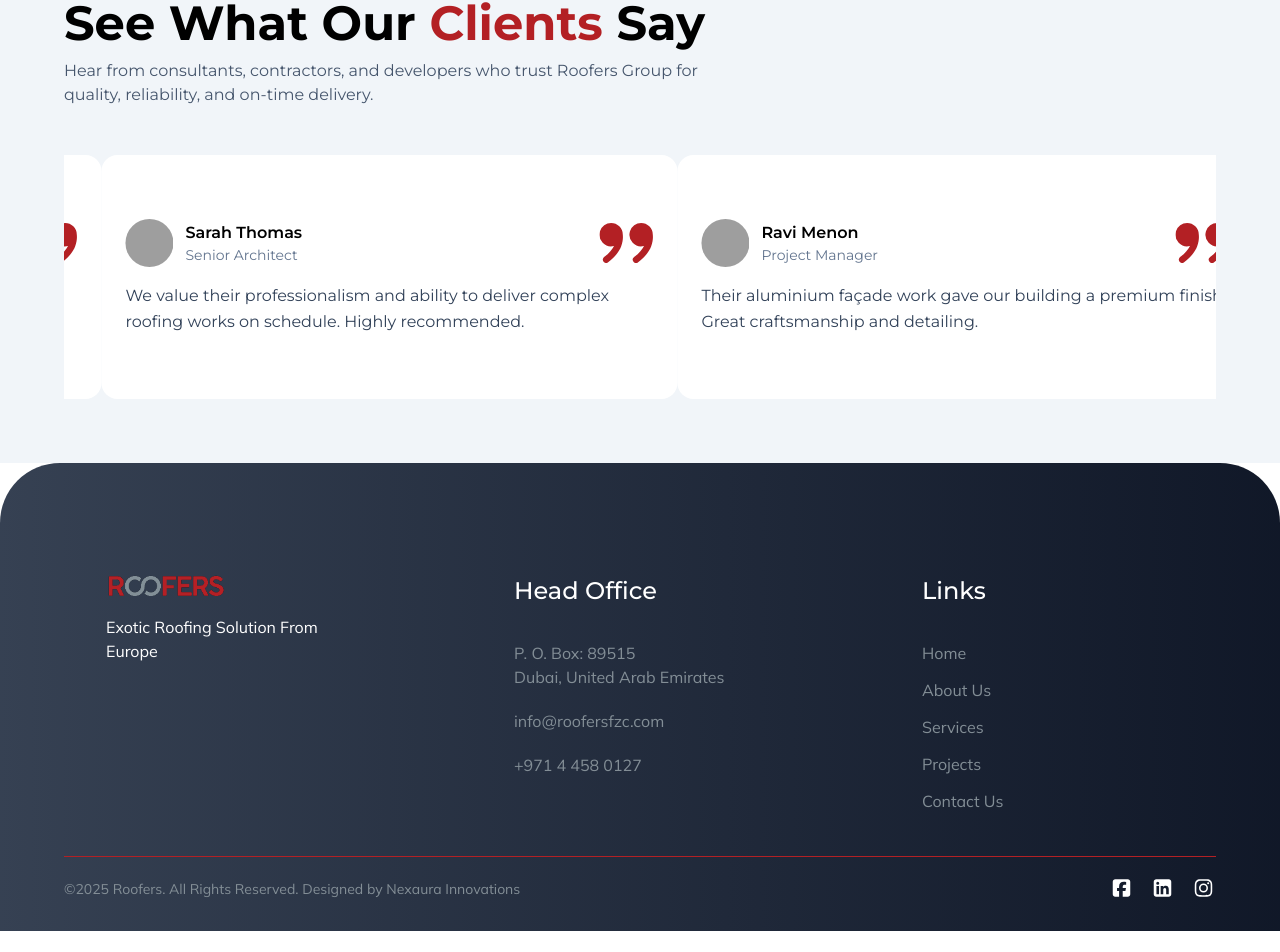
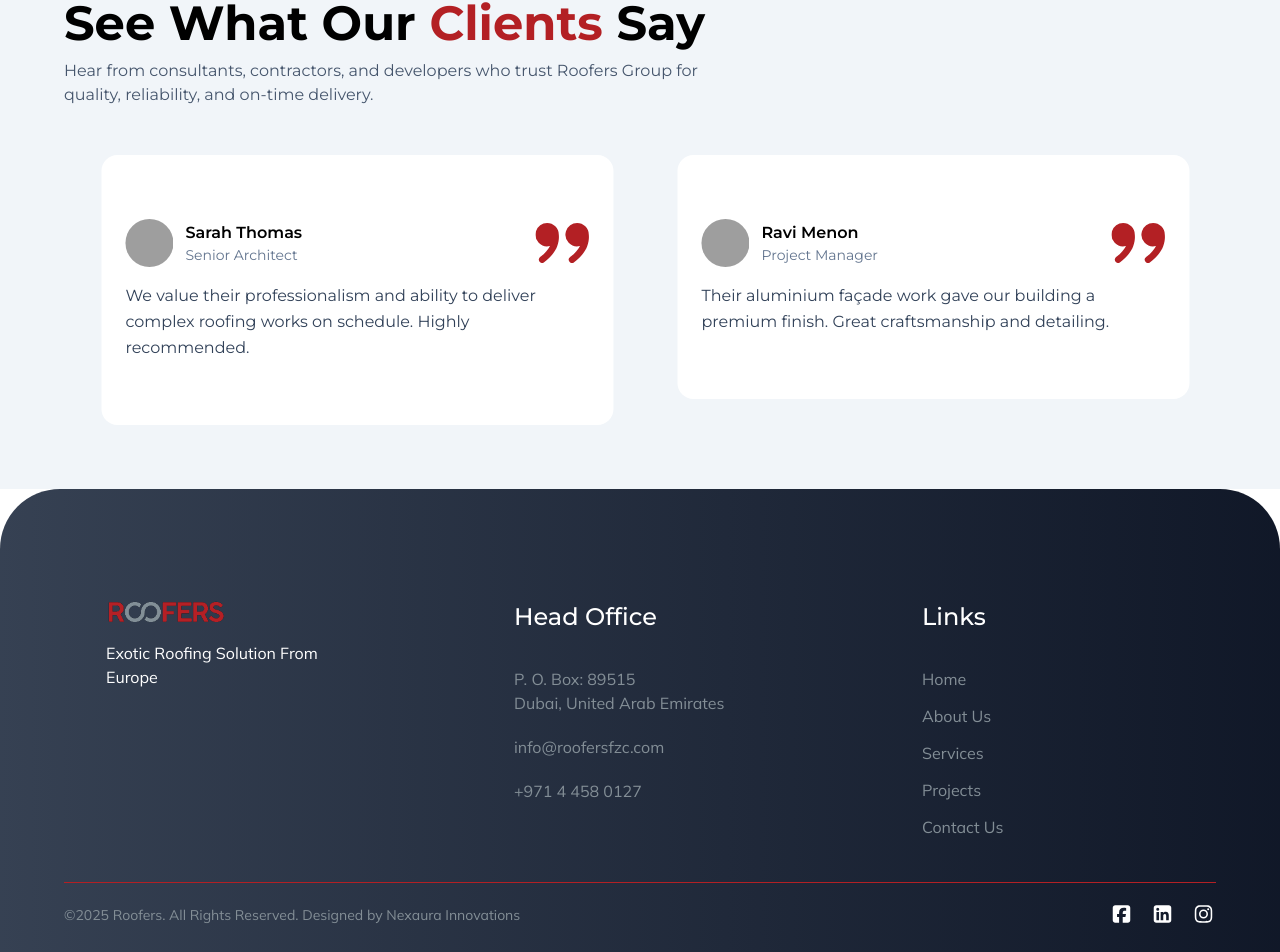
Before and after one commit to m-shinas/roofers, a Next.js app: page / in a window 1280 px wide. Shown: the part 1938-2890 px from the top of the page. Before the commit the page ends 2869 px from the top, so only its background shows below. Built offline with nearby package versions, Linux system fonts and the light colour scheme; grey boxes are pictures that could not be loaded.

Commit message:
testimonial responsive rectified

```diff
--- a/app/page.tsx
+++ b/app/page.tsx
@@ -26,13 +26,6 @@ const settings = {
   arrows: false,
   responsive: [
     {
-      breakpoint: 1279,
-      settings: {
-        slidesToShow: 2,
-        slidesToScroll: 1,
-      },
-    },
-    {
       breakpoint: 1024,
       settings: {
         slidesToShow: 2,
@@ -41,7 +34,7 @@ const settings = {
       },
     },
     {
-      breakpoint: 640,
+      breakpoint: 820,
       settings: {
         slidesToShow: 1,
         slidesToScroll: 1,
--- a/app/ui/TestimonyCard.tsx
+++ b/app/ui/TestimonyCard.tsx
@@ -12,7 +12,7 @@ const TestimonyCard = ({
   wordings: string;
 }) => {
   return (
-    <div className="md:mx-8 lg:px-6 px-4 py-8 lg:py-16 rounded-2xl bg-white min-w-xl">
+    <div className="mx-4 md:mx-8 lg:px-6 px-4 py-8 lg:py-16 rounded-2xl bg-white">
       <div className="mb-4 flex items-center justify-between gap-3">
         <div className="flex items-center gap-3">
           <Image
```
